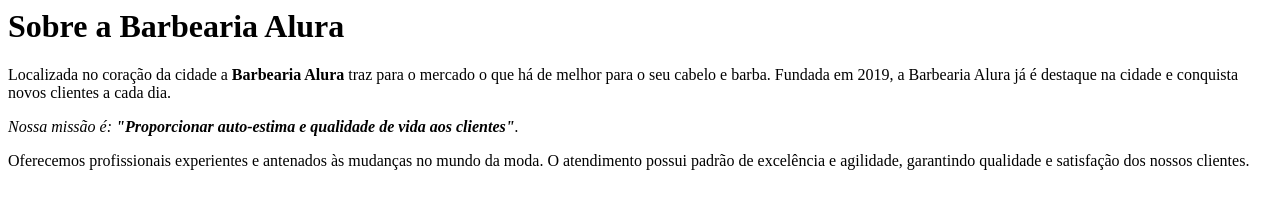
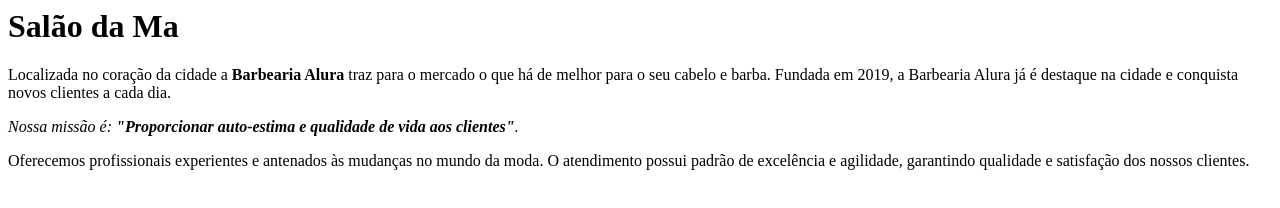
Before and after one commit to marialima044/Webpage1Adm2023MariaBeatriz, a plain HTML site: page index.html in a window 1280 px wide. Drawn offline with Linux system fonts and the light colour scheme.

Commit message:
Update index.html

```diff
--- a/index.html
+++ b/index.html
@@ -1,4 +1,4 @@
-<h1>Sobre a Barbearia Alura</h1>
+<h1>Salão da Ma</h1>
 
 <p>Localizada no coração da cidade a <strong>Barbearia Alura</strong> traz para o mercado o que há de melhor para o seu cabelo e barba.
 Fundada em 2019, a Barbearia Alura já é destaque na cidade e conquista novos clientes a cada dia.</p>
```
